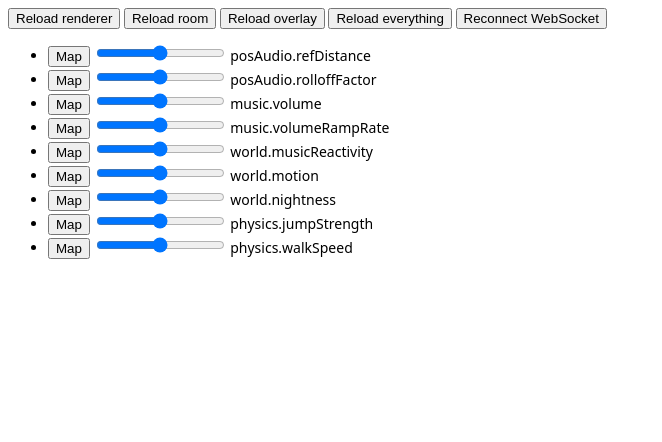
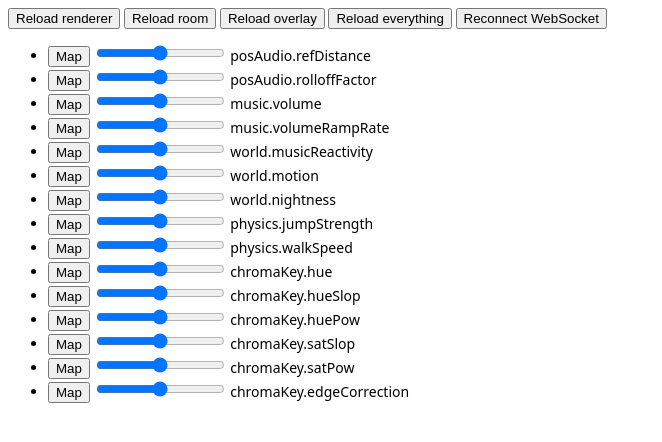
Before and after one commit to s4y/space, a plain HTML site: page static-management/index.html in a window 1280 px wide. Shown: the whole page, without its empty margins (0-662 px from the left). Drawn offline with Linux system fonts and the light colour scheme.

Commit message:
Controls for chroma key

```diff
--- a/static-management/index.html
+++ b/static-management/index.html
@@ -82,6 +82,12 @@ const knobs = window.knobs = new Knobs({
   'world.nightness': { min: 0, max: 1 },
   'physics.jumpStrength': { min: 0, max: 5 },
   'physics.walkSpeed': { min: 0.5, max: 5 },
+  'chromaKey.hue': { min: 0, max: 1 },
+  'chromaKey.hueSlop': { min: 0, max: 1 },
+  'chromaKey.huePow': { min: 1, max: 30 },
+  'chromaKey.satSlop': { min: 0, max: 1 },
+  'chromaKey.satPow': { min: 1, max: 30 },
+  'chromaKey.edgeCorrection': { min: 0, max: 1 },
 });
 
 let conn;
```
